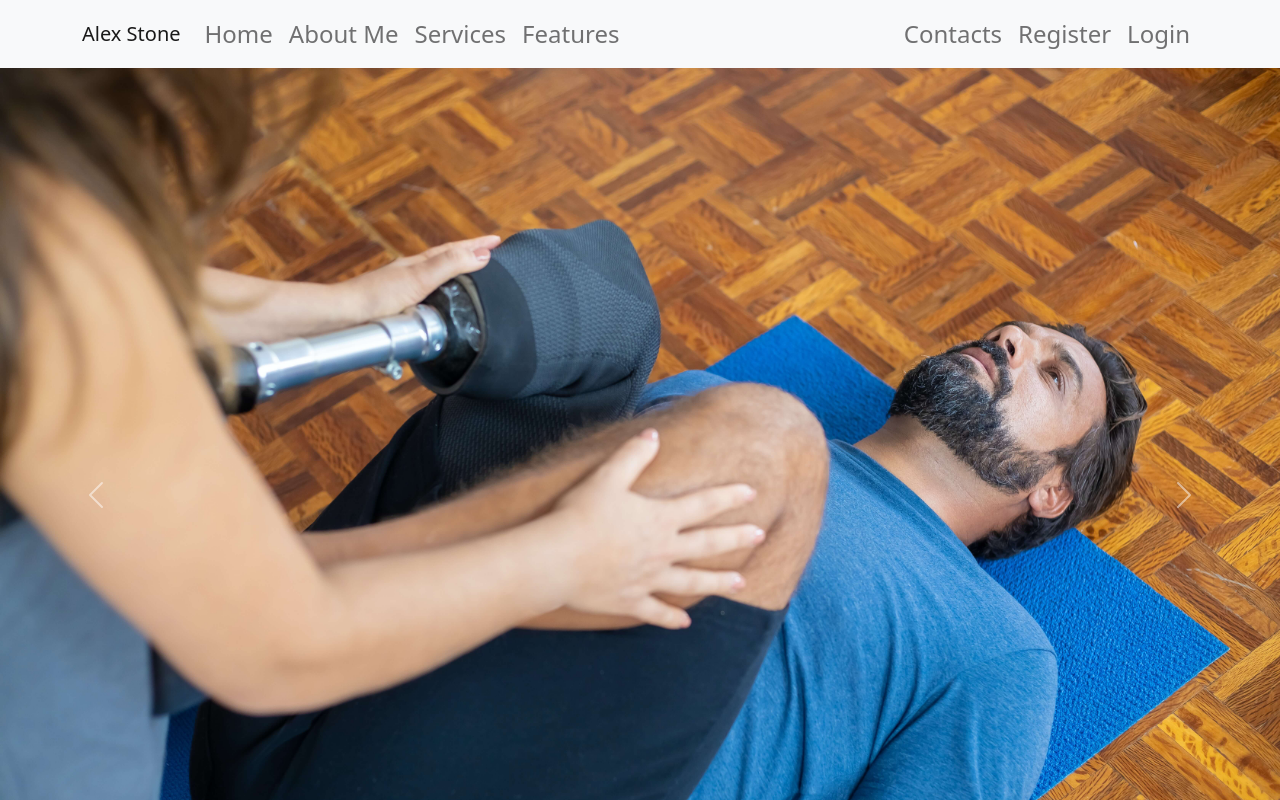
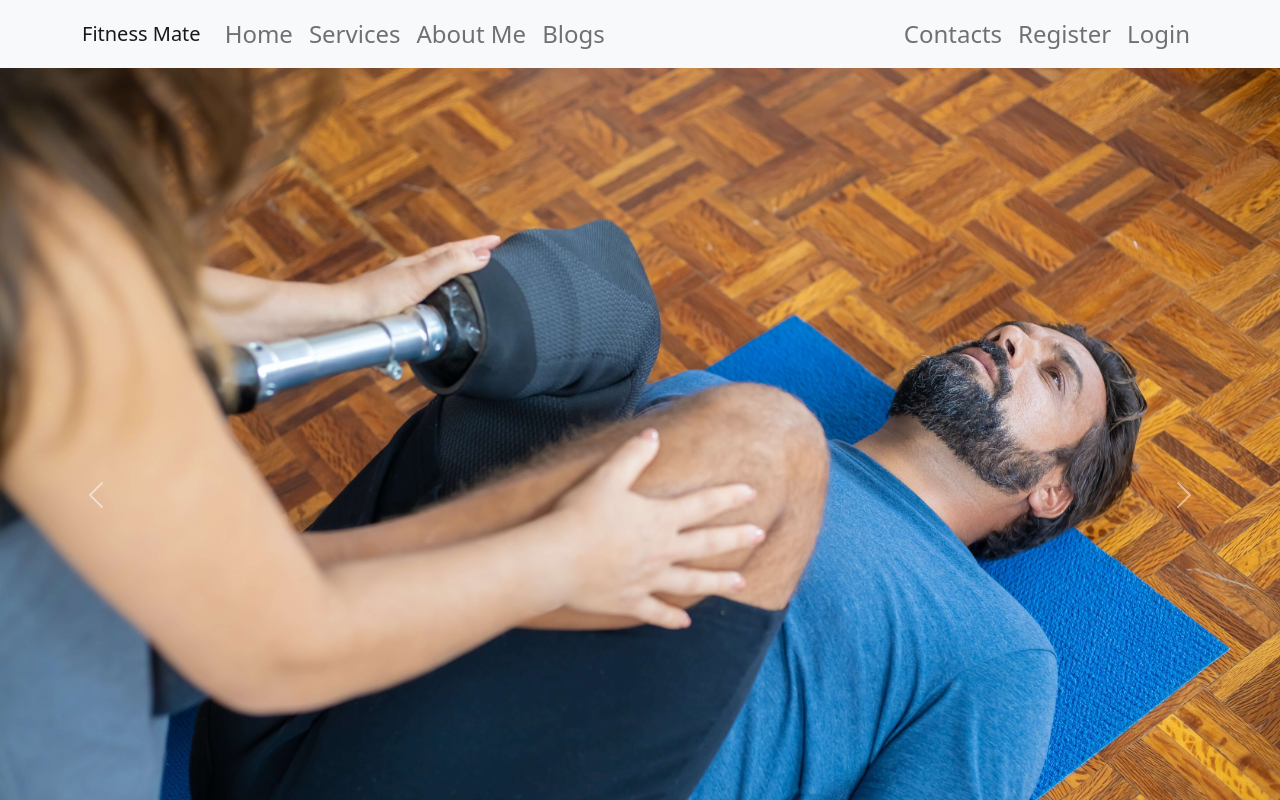
Before and after one commit to rabiul1399/independent-service, a React (Create React App) app: page / in a window 1280 px wide. Shown: the top 800 px of the page. Built offline with nearby package versions, Linux system fonts and the light colour scheme; no server answers; the HTML template or start-up script is replaced by a standard one.

Commit message:
readme.md file edit

```diff
--- a/public/index.html
+++ b/public/index.html
@@ -26,7 +26,7 @@
       work correctly both with client-side routing and a non-root public URL.
       Learn how to configure a non-root public URL by running `npm run build`.
     -->
-    <title>React App</title>
+    <title>Fitness Mate</title>
   </head>
   <body>
     <noscript>You need to enable JavaScript to run this app.</noscript>
--- a/src/App.js
+++ b/src/App.js
@@ -3,13 +3,13 @@
 import 'bootstrap/dist/css/bootstrap.min.css';
 import { Route, Routes } from 'react-router-dom';
 import Home from './Pages/Home/Home/Home';
-import CustomerReview from './Pages/Reviews/CustomerReview/CustomerReview';
-import Details from './Pages/Reviews/Detailes/Details';
 import Register from './Pages/Forms/Register/Register';
 import Login from './Pages/Forms/Login/Login';
 import NotFound from './Pages/NotFound/NotFound';
 import Checkout from './Pages/Checkout/Checkout';
 import RequireAuth from './Pages/RequireAuth/RequireAuth';
+import Blogs from './Pages/Home/Blogs/Blogs';
+import AboutMe from './Pages/Reviews/AboutMe/AboutMe';
 
 
 function App() {
@@ -19,7 +19,8 @@
       <Routes>
         <Route path='/' element={<Home></Home>}></Route>
         <Route path='/home' element={<Home></Home>}></Route>
-        <Route path='/details/:serviceId' element={<Details></Details>}></Route>
+        <Route path='/blogs' element={<Blogs></Blogs>}></Route>
+        <Route path='/aboutMe' element={<AboutMe></AboutMe>}></Route>
         <Route path='/register' element={<Register></Register>}></Route>
         <Route path='/login' element={<Login></Login>}></Route>
         <Route path='/checkout/:serviceId' element={
@@ -27,11 +28,7 @@
             <Checkout></Checkout>
           </RequireAuth>
         }></Route>
-
        <Route path='*' element={<NotFound></NotFound>}></Route>
-
-
-
       </Routes>
 
 
--- a/src/Pages/Forms/Login/Login.js
+++ b/src/Pages/Forms/Login/Login.js
@@ -38,9 +38,7 @@
         const email = emailRef.current.value;
         const password = passwordRef.current.value;
 
-        signInWithEmailAndPassword(email, password)
-
-
+        signInWithEmailAndPassword(email, password);
 
     }
 
--- /dev/null
+++ b/src/Pages/Home/Blogs/Blogs.js
@@ -0,0 +1,11 @@
+import React from 'react';
+
+const Blogs = () => {
+    return (
+        <div>
+            <h2>This is blogs</h2>
+        </div>
+    );
+};
+
+export default Blogs;
--- a/src/Pages/Home/Header/Header.js
+++ b/src/Pages/Home/Header/Header.js
@@ -16,14 +16,14 @@
         <div className='fs-4'>
             <Navbar collapseOnSelect expand="lg"  bg="light" >
                 <Container>
-                    <Navbar.Brand as={Link} to="/">Alex Stone</Navbar.Brand>
+                    <Navbar.Brand  as={Link} to="/">Fitness Mate</Navbar.Brand>
                     <Navbar.Toggle aria-controls="responsive-navbar-nav" />
                     <Navbar.Collapse id="responsive-navbar-nav">
                         <Nav className="me-auto">
                             <Nav.Link as={Link} to="/home">Home</Nav.Link>
-                            <Nav.Link href="home#aboutMe">About Me</Nav.Link>
                             <Nav.Link  href="home#services" >Services</Nav.Link>
-                            <Nav.Link href="home#features">Features</Nav.Link>
+                            <Nav.Link as={Link} to="aboutMe">About Me</Nav.Link>
+                            <Nav.Link as={Link} to="blogs">Blogs</Nav.Link>
 
                         </Nav>
                         <Nav>
--- a/src/Pages/Home/Home/Home.js
+++ b/src/Pages/Home/Home/Home.js
@@ -1,6 +1,6 @@
 import React from 'react';
-import AboutMe from '../../Reviews/AboutMe/AboutMe';
 import CustomerReview from '../../Reviews/CustomerReview/CustomerReview';
+import Details from '../../Reviews/Detailes/Details';
 import Bannar from '../Banner/Bannar';
 import Footer from '../Footer/Footer';
 import Services from '../Services/Services';
@@ -11,7 +11,7 @@
             <Bannar></Bannar>
              <Services></Services>
              <CustomerReview></CustomerReview>
-             <AboutMe></AboutMe>
+             <Details></Details>
              <Footer></Footer>
 
 
--- a/src/Pages/RequireAuth/RequireAuth.js
+++ b/src/Pages/RequireAuth/RequireAuth.js
@@ -2,10 +2,19 @@
 import { Navigate, useLocation } from 'react-router-dom';
 import { useAuthState } from 'react-firebase-hooks/auth';
 import auth from '../../firebase.init';
+import { Spinner } from 'react-bootstrap';
 
 const RequireAuth = ({children}) => {
-    const [user] = useAuthState(auth);
+    const [user,loading] = useAuthState(auth);
     let location = useLocation();
+
+    if(loading){
+      return (
+        <div className='width-100 d-flex justify-content-center mt-5'>
+          <Spinner animation="border" variant="danger" />
+        </div>
+      );
+    };
 
     if (!user) {
       return <Navigate to="/login" state={{ from: location }} replace />;
--- a/src/Pages/Reviews/AboutMe/AboutMe.js
+++ b/src/Pages/Reviews/AboutMe/AboutMe.js
@@ -1,29 +1,10 @@
 import React from 'react';
-import aboutMe from '../../../images/about/aboutMe.jpg';
 
 const AboutMe = () => {
     return (
-       <div id='aboutMe' className='container my-5'>
-           <h1 className='text-center text-success mb-5'>About Me</h1>
-            <div className=' row  row-cols-md-1 row-cols-lg-2'>
+       <div className=''>
+           <h2>My opnion</h2>
 
-            <div>
-                <img width={'500px'} height={'500px'} src={aboutMe} alt="" />
-
-            </div>
-
-
-            <div className='bg-light bg-gradient ps-4'>
-                <div className='mt-5'>
-                <h2 className='fw-bolder py-2 mb-4'>Read My Story</h2>
-<h5 className='mb-3  '>“I am the creator of a Training Programs, personal coach and a writer. ”</h5>
-<p className='fw-normal'>Being fit and living healthy is what I know and love. Fitness has always been a part of my life. I grew up in a fit family—my dad ran marathons, we had a home gym, and my parents always had gym memberships.</p>
-                </div>
-
-
-            </div>
-
-        </div>
        </div>
     );
 };
--- a/src/Pages/Reviews/Detailes/Details.js
+++ b/src/Pages/Reviews/Detailes/Details.js
@@ -1,15 +1,25 @@
 import React from 'react';
-import { Link, useParams } from 'react-router-dom';
+import aboutMe from '../../../images/about/aboutMe.jpg';
 
 const Details = () => {
-    const {serviceId} = useParams()
     return (
-        <div>
-            <h2 className='text-center mt-4 text-info'>I am Detailes {serviceId}</h2>
-            <div>
-                <Link to='/checkout'>
-                <button>Buy Now</button>
-                </Link>
+        <div id='aboutMe' className='container my-5'>
+            <h1 className='text-center text-success mb-5'>About Me</h1>
+            <div className=' row  row-cols-md-1 row-cols-lg-2'>
+                <div>
+                    <img width={'500px'} height={'500px'} src={aboutMe} alt="" />
+                </div>
+
+                <div className='bg-light bg-gradient ps-4'>
+                    <div className='mt-5'>
+                        <h2 className='fw-bolder py-2 mb-4'>Read My Story</h2>
+                        <h5 className='mb-3  '>“I am the creator of a Training Programs, personal coach and a writer. ”</h5>
+                        <p className='fw-normal'>Being fit and living healthy is what I know and love. Fitness has always been a part of my life. I grew up in a fit family—my dad ran marathons, we had a home gym, and my parents always had gym memberships.</p>
+                    </div>
+
+
+                </div>
+
             </div>
         </div>
     );
```
Also changed, not shown: 1 other file (tests, documents, lock files or other folders).
